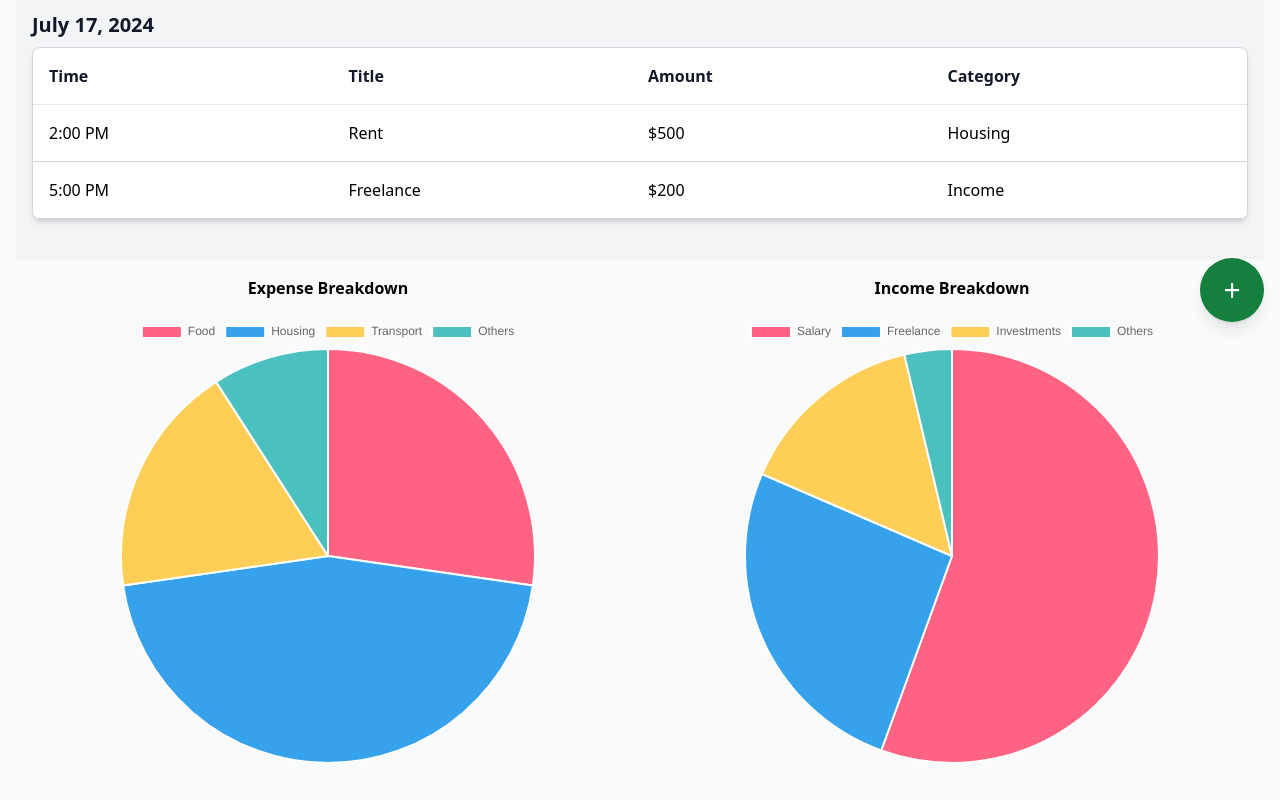
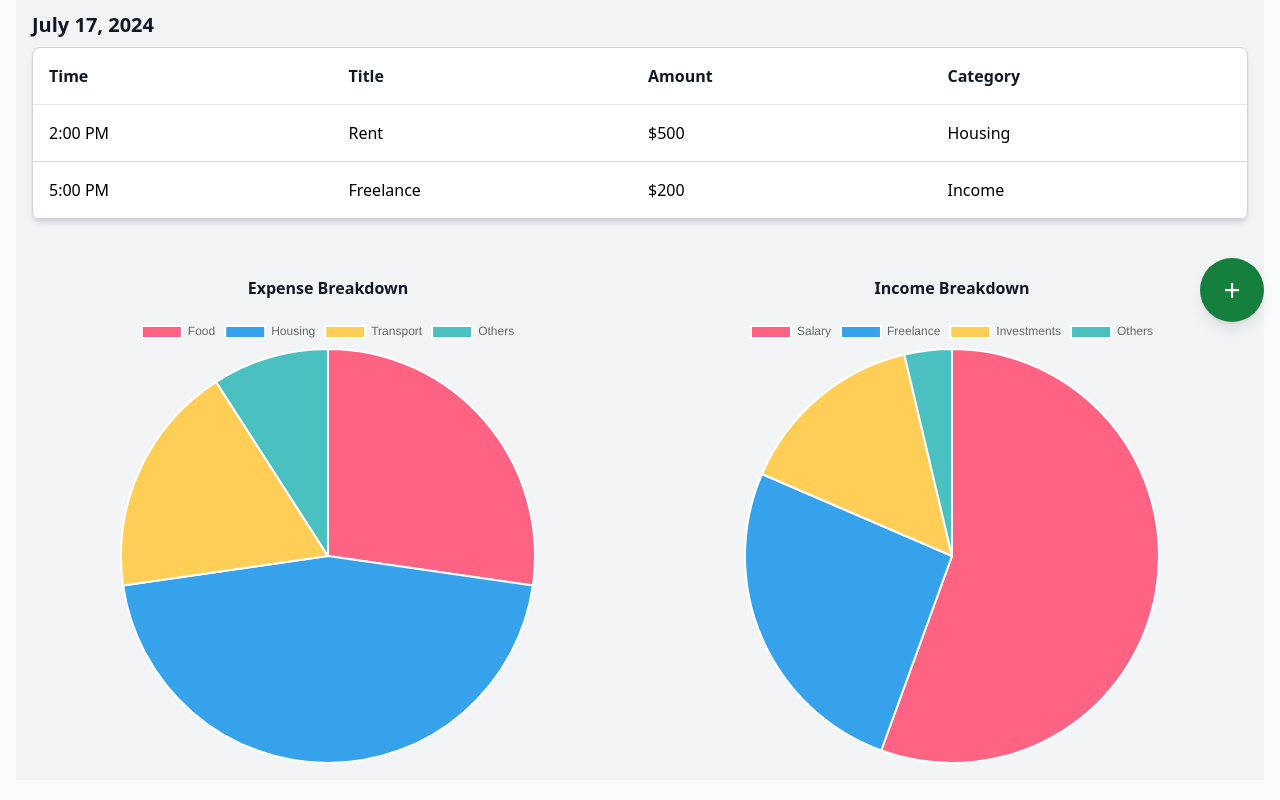
Before and after one commit to Shoaibxaif/expense-tracker, a React (Vite) app: page / in a window 1280 px wide. Shown: the part 462-1262 px from the top of the page. Built offline with nearby package versions, Linux system fonts and the light colour scheme.

Commit message:
fixes typo

```diff
--- a/src/components/Customdropdownn.jsx
+++ b/src/components/Customdropdownn.jsx
@@ -23,7 +23,7 @@ const Customdropdownn = ({ options, selected, onSelect, placeholder }) => {
         </svg>
       </button>
       {isOpen && (
-        <div className="absolute mt-2 w-full bg-white dark:bg-gray-800 border border-gray-300 dark:border-gray-700 rounded-lg shadow-lg z-10">
+        <div className="absolute mt-2 w-full dark:text-gray-100 bg-white dark:bg-gray-800 border border-gray-300 dark:border-gray-700 rounded-lg shadow-lg z-10">
           {options.map((option) => (
             <div
               key={option}
--- a/src/components/PieCharts.jsx
+++ b/src/components/PieCharts.jsx
@@ -30,16 +30,16 @@ const PieCharts = () => {
   };
 
   return (
-    <div className="p-4 grid grid-cols-1 md:grid-cols-2 gap-8 mb-10">
+    <div className="p-4 grid grid-cols-1 md:grid-cols-2 gap-8 mb-10 bg-gray-100 dark:bg-gray-900">
       <div className="flex justify-center items-center">
         <div className="w-full max-w-md">
-          <h3 className="text-center font-bold mb-4">Expense Breakdown</h3>
+          <h3 className="text-center font-bold mb-4 text-gray-900 dark:text-gray-100">Expense Breakdown</h3>
           <Pie data={expenseData} options={{ responsive: true, maintainAspectRatio: true }} />
         </div>
       </div>
       <div className="flex justify-center items-center">
         <div className="w-full max-w-md">
-          <h3 className="text-center font-bold mb-4">Income Breakdown</h3>
+          <h3 className="text-center font-bold mb-4 text-gray-900 dark:text-gray-100">Income Breakdown</h3>
           <Pie data={incomeData} options={{ responsive: true, maintainAspectRatio: true }} />
         </div>
       </div>
--- a/src/components/TransactionTable.jsx
+++ b/src/components/TransactionTable.jsx
@@ -57,14 +57,14 @@ const TransactionTable = () => {
                   key={index}
                   className="grid grid-cols-4 gap-4 p-4 border-b border-gray-300 dark:border-gray-700"
                 >
-                  <div className="text-sm sm:text-base">{transaction.time}</div>
-                  <div className="text-sm sm:text-base">
+                  <div className="text-sm sm:text-base dark:text-gray-100">{transaction.time}</div>
+                  <div className="text-sm sm:text-base dark:text-gray-100 ">
                     {transaction.title}
                   </div>
-                  <div className="text-sm sm:text-base">
+                  <div className="text-sm sm:text-base dark:text-gray-100">
                     ${transaction.amount}
                   </div>
-                  <div className="text-sm sm:text-base">
+                  <div className="text-sm sm:text-base dark:text-gray-100">
                     {transaction.category}
                   </div>
                 </div>
```
